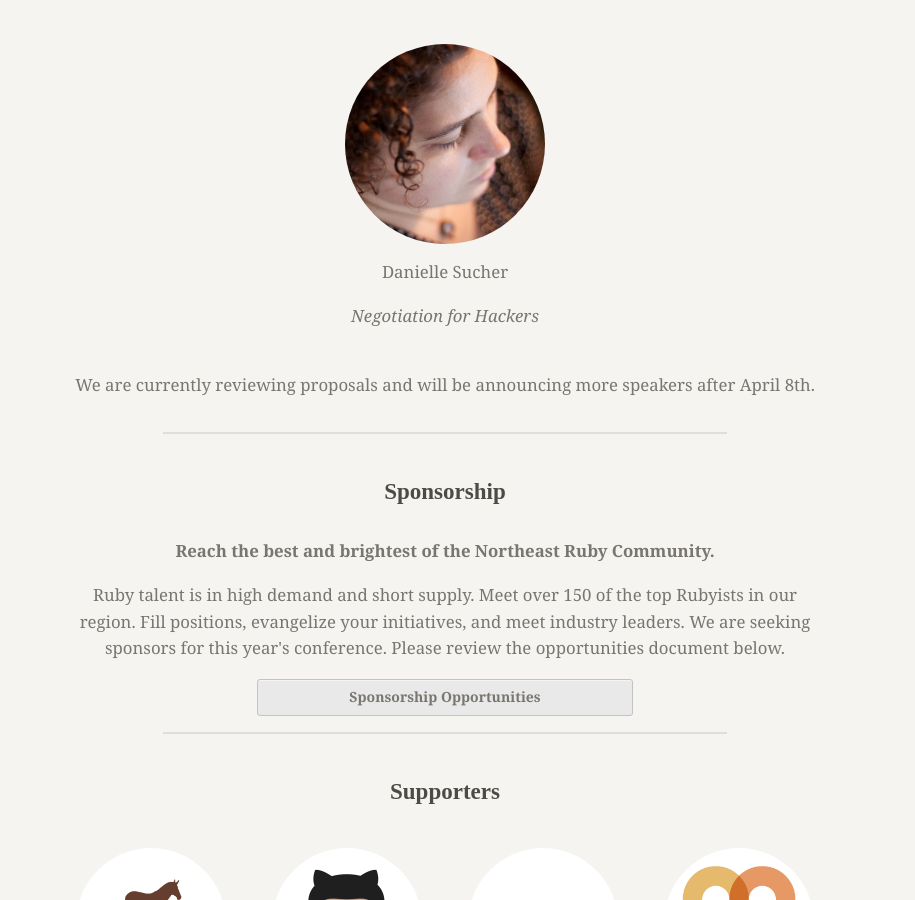
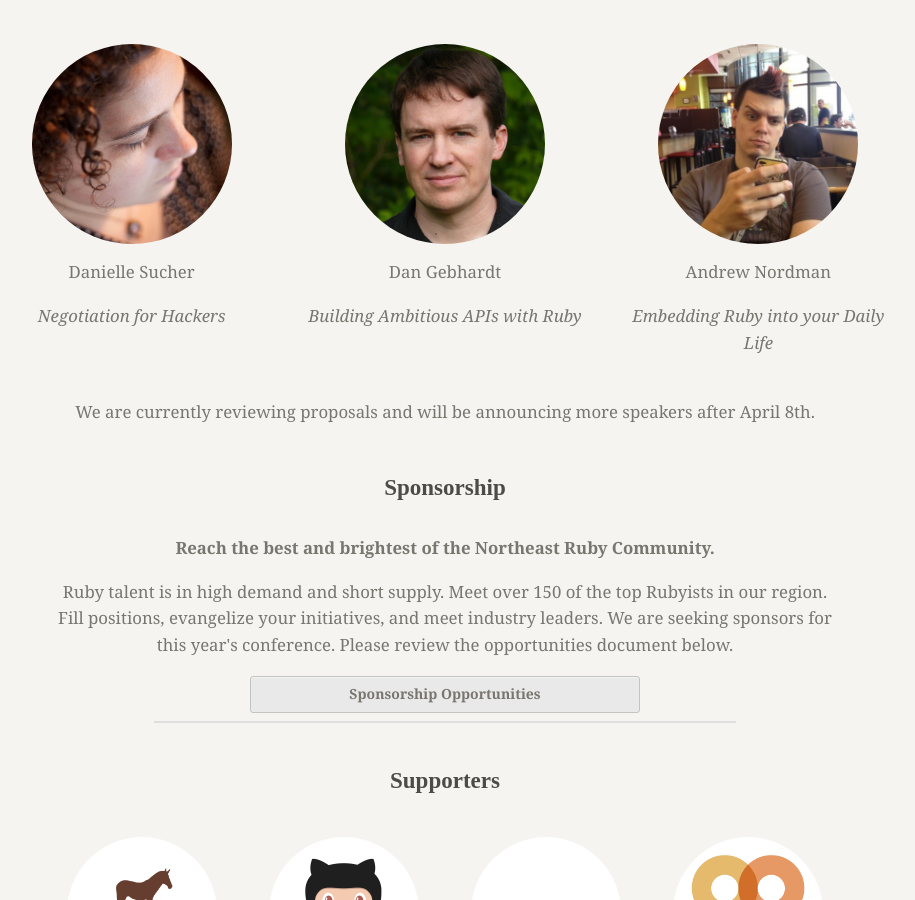
Before and after one commit to burlingtonruby/buruco2013, a Jekyll site: the page built from index.html, in a window 1280 px wide and 900 px high, scrolled down 2000 px. Shown: the whole window, without its empty margins (195-1110 px from the left). Built offline with Jekyll 4.4.1, drawn with Linux system fonts in a browser that asks for light colours; nearby versions of some CDN libraries.

Commit message:
add dan and andrew to the home page speakers

```diff
--- a/index.html
+++ b/index.html
@@ -85,12 +85,23 @@ text-align:left;" ></div>
         </div>
       </div>
       <div class="row">
-        <div class="twelve columns speaker">
+        <div class="four columns speaker">
           <div class="speaker-frame"><img src="images/speakers/danielle.jpg"
             alt="Danielle Sucher"></div>
           <p>Danielle Sucher</p>
           <p><em>Negotiation for Hackers</em></p>
         </div>
+        <div class="four columns speaker">
+          <div class="speaker-frame"><img src="images/speakers/dan.jpg"
+            alt="Dan Gebhardt"></div>
+          <p>Dan Gebhardt</p>
+          <p><em>Building Ambitious APIs with Ruby</em></p>
+        </div>
+        <div class="four columns speaker">
+          <div class="speaker-frame"><img src="images/speakers/andrew.jpg"
+            alt="Andrew Nordman"></div>
+          <p>Andrew Nordman</p>
+          <p><em>Embedding Ruby into your Daily Life</em></p>
       </div>
     </div>
     <p>We are currently reviewing proposals and will be announcing more speakers after April 8th.</p>
```
Also changed, not shown: images/speakers/andrew.jpg (added), images/speakers/dan.jpg (added).
